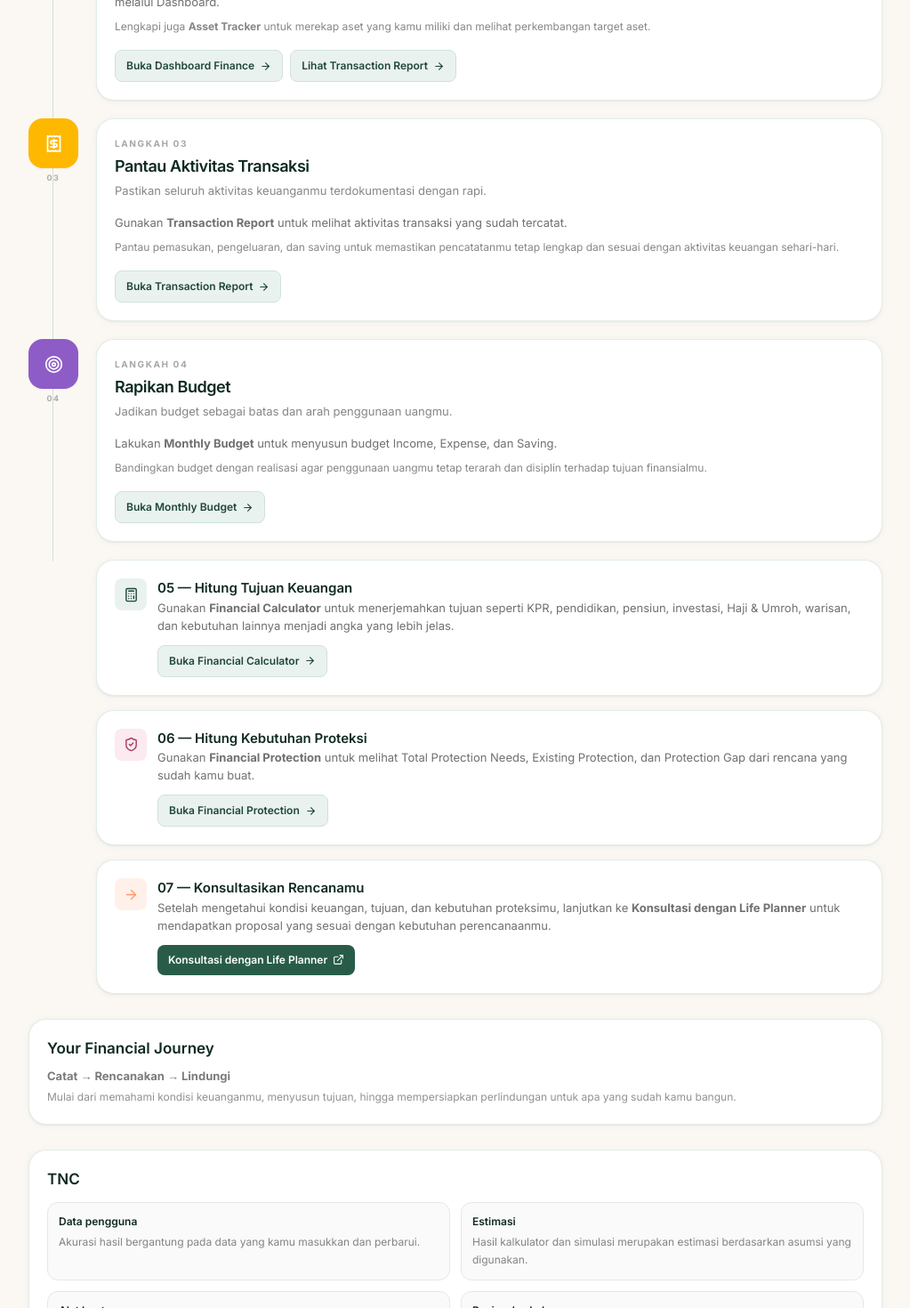
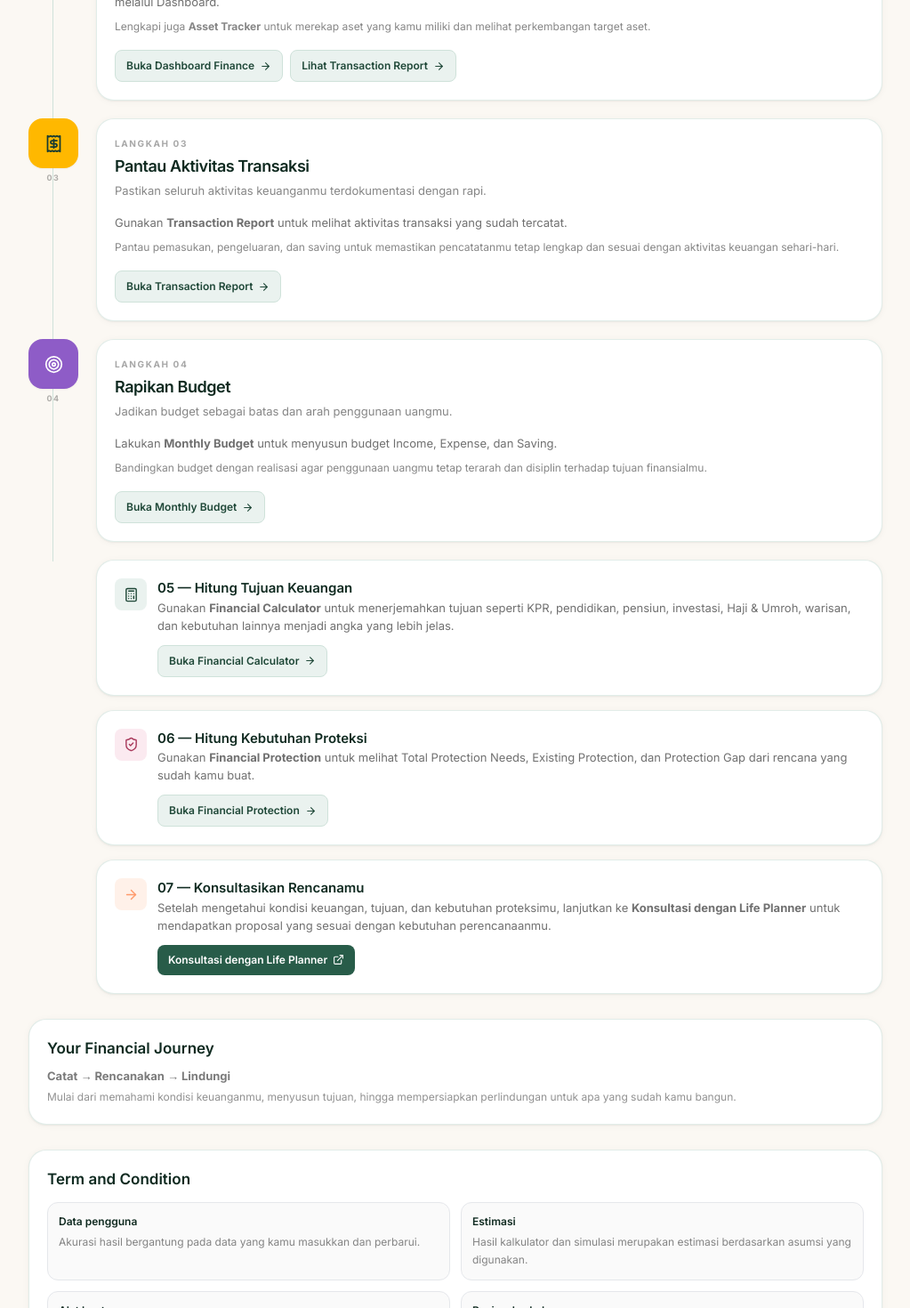
Before and after one commit to jasminework2023/personal-wealthplanner, a React (Vite) app: page /dashboard/guidance in a window 1280 px wide. Shown: the part 800-2270 px from the top of the page at 89% size, without its empty margins (256-1279 px from the left). Built offline with nearby package versions, Linux system fonts and the light colour scheme; no server answers; the HTML template or start-up script is replaced by a standard one.

Commit message:
Update Guidance.tsx

```diff
--- a/src/pages/Guidance.tsx
+++ b/src/pages/Guidance.tsx
@@ -1,4 +1,5 @@
 import { useEffect, useState } from "react";
+const API_BASE = "/api";
 import type { ComponentType, ReactNode } from "react";
 import {
   ArrowRight,
@@ -108,7 +109,7 @@ export function Guidance() {
   useEffect(() => {
     const token = getStoredToken();
     if (!token) return;
-    fetch(`${import.meta.env.BASE_URL}api/setup?token=${encodeURIComponent(token)}`)
+    fetch(`${API_BASE}/setup?token=${encodeURIComponent(token)}`)
       .then(async (res) => (res.ok ? res.json() : null))
       .then((data) => setSpreadsheetUrl(data?.spreadsheetUrl || ""))
       .catch(() => undefined);
@@ -169,7 +170,7 @@ export function Guidance() {
           <div className="mt-4 flex flex-wrap gap-2"><FeatureButton to="/finance">Buka Dashboard Finance</FeatureButton><FeatureButton to="/transactions">Lihat Transaction Report</FeatureButton></div>
         </Milestone>
 
-        <Milestone number="03" icon={Receipt} tone="bg-yellow-500" title="Pantau Aktivitas Transaksi" subtitle="Pastikan seluruh aktivitas keuanganmu terdokumentasi dengan rapi.">
+        <Milestone number="03" icon={Receipt} tone="bg-yellow-500 !text-[#173b32]" title="Pantau Aktivitas Transaksi" subtitle="Pastikan seluruh aktivitas keuanganmu terdokumentasi dengan rapi.">
           <StepCopy>
             Gunakan <strong className="text-forest-800">Transaction Report</strong> untuk melihat aktivitas transaksi yang sudah tercatat.
           </StepCopy>
@@ -216,7 +217,7 @@ export function Guidance() {
       </Card>
 
       <Card>
-        <h2 className="text-[17px] font-semibold text-forest-900">TNC</h2>
+        <h2 className="text-[17px] font-semibold text-forest-900">Term and Condition</h2>
         <div className="mt-3 grid gap-3 sm:grid-cols-2">
           {[
             ["Data pengguna", "Akurasi hasil bergantung pada data yang kamu masukkan dan perbarui."],
```
